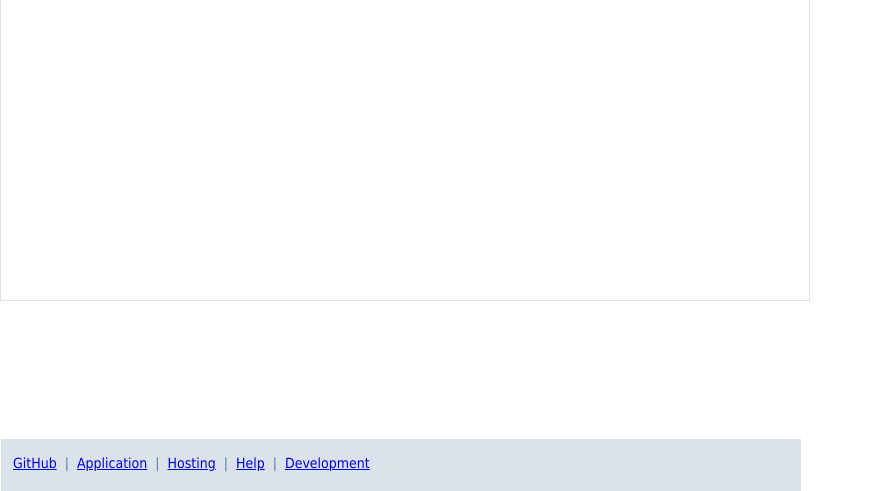
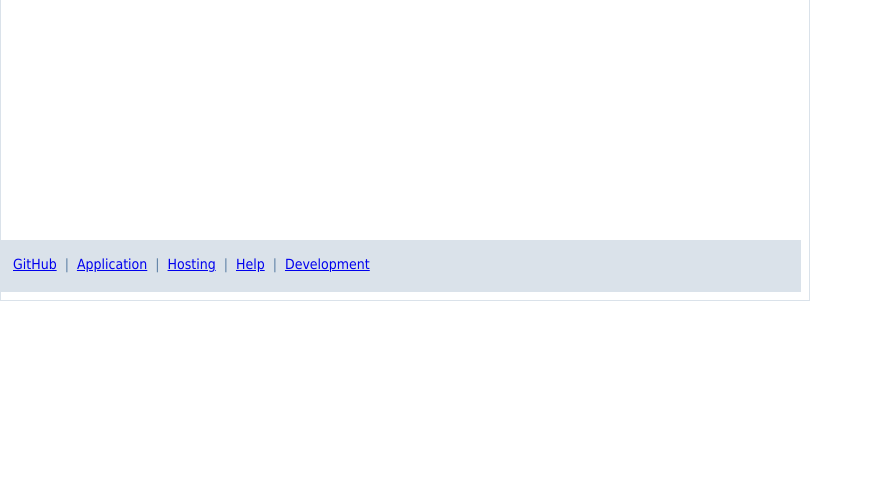
Before and after one commit to ru-host/btmn, a PHP site: page / in a window 1280 px wide. Shown: the part 309-800 px from the top of the page, without its empty margins (0-873 px from the left). Run offline with PHP 8.4, Linux system fonts and the light colour scheme.

Commit message:
Update index.php

```diff
--- a/index.php
+++ b/index.php
@@ -24,7 +24,7 @@
 &nbsp;&nbsp;&nbsp;&nbsp; <a href="https://whatsapp.com/btmn.ru">WhatsApp</a><br/>
 &nbsp;&nbsp;&nbsp;&nbsp; <a href="#onemore">...</a><br/>
 	</p>
-<footer  id="footer.main" style="display:block;position:absolute;bottom:0px;height:52px;width:800px;font-family: Tahoma;font-size: 14px;color: #597da3;background: #dae2ea;margin:0;">
+<footer  id="footer.main" style="display:block;position:absolute;bottom:0px;left:1px;top:549px;height:52px;width:800px;font-family: Tahoma;font-size: 14px;color: #597da3;background: #dae2ea;margin:0;">
 	<br/>&nbsp;&nbsp;
 <a href="https://github.com/vhs69/btmn">GitHub</a> &nbsp;|&nbsp;
 <a href="https://vk.com/app7347272">Application</a> &nbsp;|&nbsp;
```
